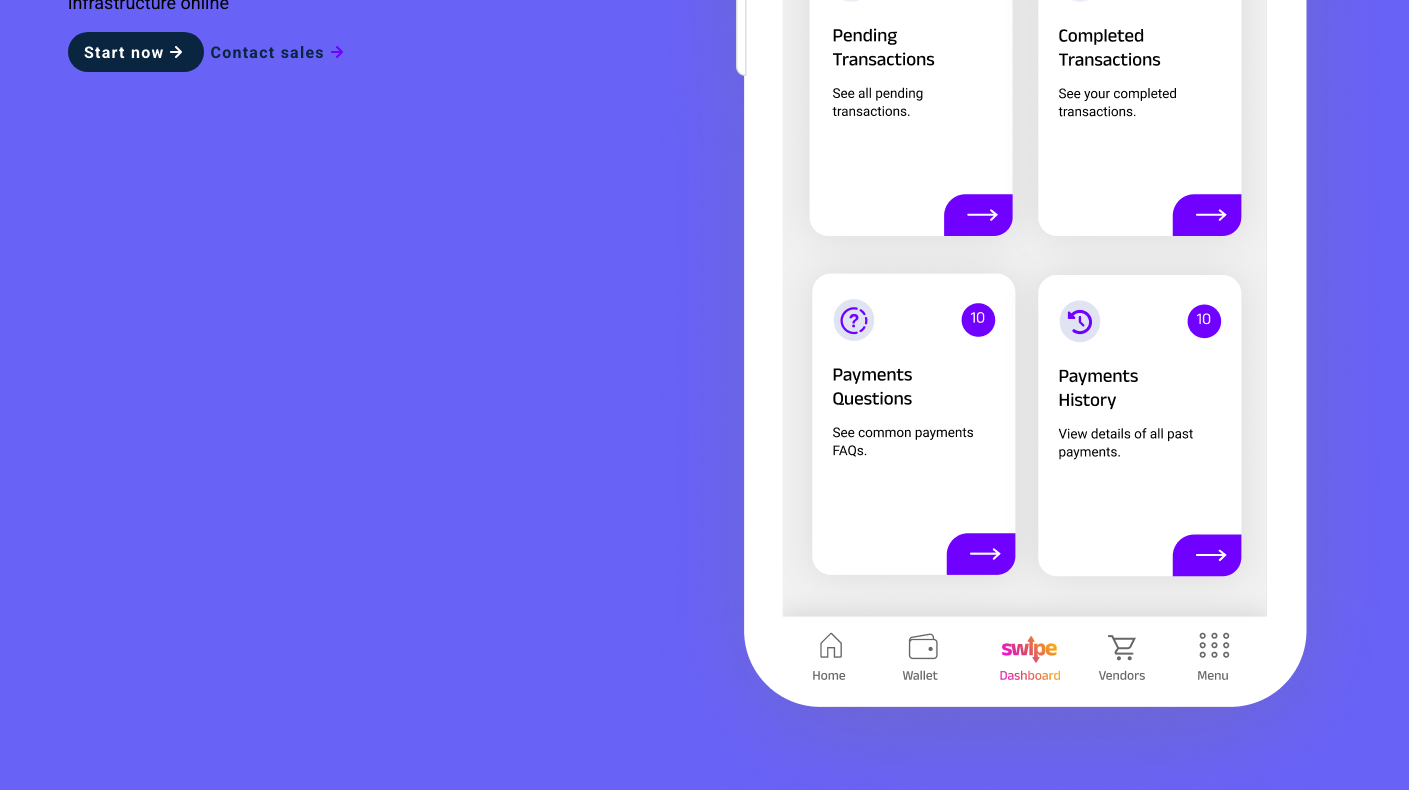
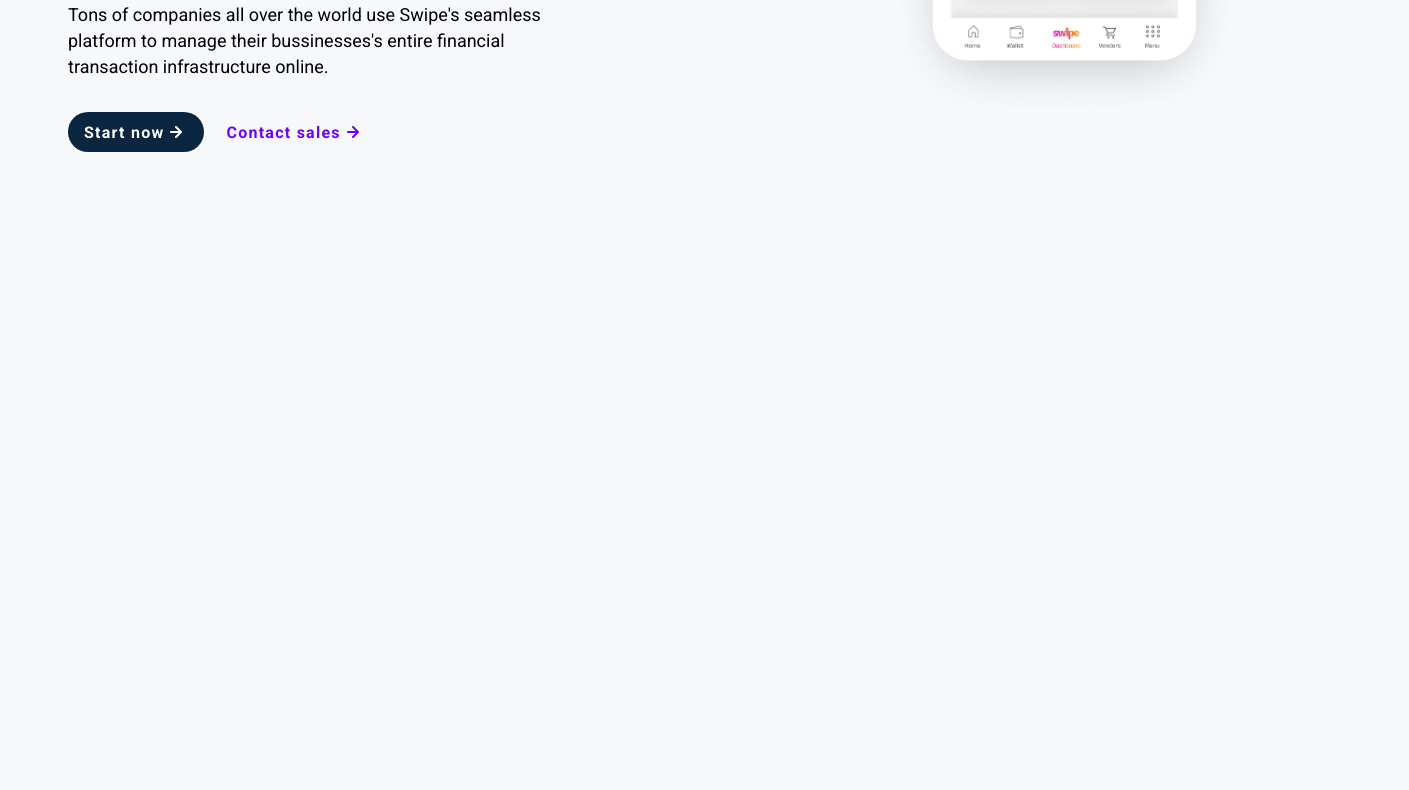
Before and after one commit to SavaEma/swipe-project, a plain HTML site: page index.html in a window 1280 px wide. Shown: the part 569-1359 px from the top of the page, 1409 px wide, since content can reach past the window. After the commit the page ends 801 px from the top, so only its background shows below. Drawn offline with Linux system fonts and the light colour scheme; a web font is replaced by a local one.

Commit message:
style the page hero

```diff
--- a/index.css
+++ b/index.css
@@ -43,7 +43,7 @@ body {
   margin: 0;
   box-sizing: border-box;
   padding: var(--spacing-sm) 0 0 0;
-  background-color: var(--purple-1);
+  background-color: var(--bg-light);
   display: flex;
   flex-direction: column;
   justify-content: center;
@@ -256,14 +256,32 @@ a:hover {
   background-color: rgba(250, 250, 250, 0.5);
 }
 
-/* HERO */
+/* HERO STYLES*/
+
+main {
+  margin: var(--spacing-xl) 0;
+}
+
+.hero .two-column .col-left p {
+  max-width: 480px;
+}
 
 .button-container {
   display: flex;
+  gap: var(--spacing-md);
+  margin: var(--spacing-md) 0;
 }
 
-.hero .two-column .col-right {
-  display: flex;
-  justify-content: center;
-  padding: 0;
+.button-container .secondary-button {
+  color: var(--purple-2);
 }
+
+.hero .hero-phone-container {
+  height: 564px;
+  align-items: flex-end;
+}
+
+.hero-phone {
+  height: 628px;
+  transform: translate(32px, -32px);
+}
--- a/index.html
+++ b/index.html
@@ -26,16 +26,16 @@
       </ul>
       <button class="primary-button navbar-button">Sign in</button>
     </nav>
-
+    <main>
       <div class="hero">
         <div class="section-container">
           <div class="two-column">
             <div class="col-left">
               <h1>Payments infrastructure for the world</h1>
               <p>
-              Tons of companies all over the world use Swipe's seamless platform
-              to manage their bussinesses's entire financial transaction
-              infrastructure online
+                Tons of companies all over the world use Swipe's seamless
+                platform to manage their bussinesses's entire financial
+                transaction infrastructure online.
               </p>
               <div class="button-container">
                 <button class="primary-button with-icon">
@@ -44,15 +44,23 @@
                 </button>
                 <button class="secondary-button with-icon">
                   Contact sales
-                <img src="assets/arrow-right-purple.svg" alt="Contact sales" />
+                  <img
+                    src="assets/arrow-right-purple.svg"
+                    alt="Contact sales"
+                  />
                 </button>
               </div>
             </div>
             <div class="col-right hero-phone-container">
-            <img src="assets/hero-phone.png" alt="phone image" />
+              <img
+                class="hero-phone"
+                src="assets/hero-phone.png"
+                alt="phone image"
+              />
             </div>
           </div>
         </div>
       </div>
+    </main>
   </body>
 </html>
```
Lines whose indentation alone changed are shown as unchanged.
